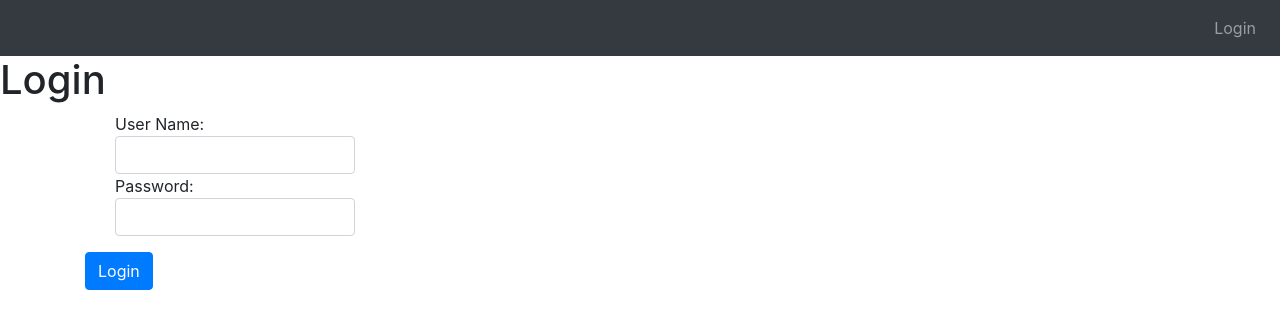
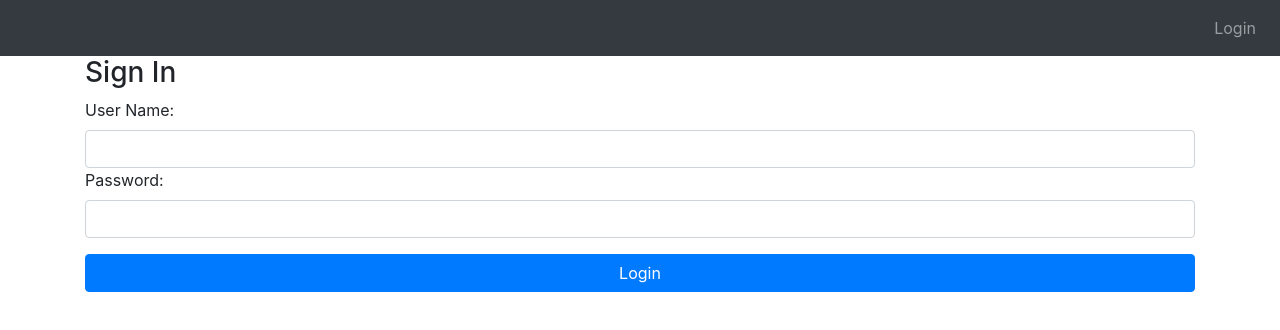
Before and after one commit to nandakumar82/editable_profile_ui, a React (Create React App) app: page /login in a window 1280 px wide. Shown: the top 330 px of the page. Built offline with nearby package versions, Linux system fonts and the light colour scheme.

Commit message:
Login Component updated

```diff
--- a/src/components/profile/LoginComponent.jsx
+++ b/src/components/profile/LoginComponent.jsx
@@ -47,22 +47,29 @@ class LoginComponent extends Component {
     render() {
         return (
             <div>
-                <h1>Login</h1>
                 <div className="container">
-                    <div className="container">
-                        <div className="form-group col-md-3">
+                    <div className="login-container">
+                        <h3>Sign In</h3>
+                        <div className="form-group">
                             {this.state.hasLoginFailed &&
                             <div className="alert alert-warning">Invalid Credentials</div>}
                             {this.state.showSuccessMessage && <div>Login Successful</div>}
-                            User Name: <input type="text" name="username" value={this.state.username}
-                                              onChange={this.handleChange} class="form-control"/>
-                            Password: <input type="password" name="password" value={this.state.password}
+                            <div>
+                                <label>User Name:</label>
+                                <input type="text" name="username" value={this.state.username}
+                                       onChange={this.handleChange} class="form-control"/>
+                            </div>
+                            <div>
+                                <label>Password:</label>
+                            <input type="password" name="password" value={this.state.password}
                                              onChange={this.handleChange} class="form-control"/>
+                            </div>
+                        </div>
+                        <div>
+                            <button type="button" className="btn btn-primary btn-block" onClick={this.loginClicked}>Login</button>
                         </div>
                     </div>
-                    <div className="btn-container">
-                        <button type="button" className="btn btn-primary" onClick={this.loginClicked}>Login</button>
-                    </div>
+
                 </div>
 
             </div>
```
